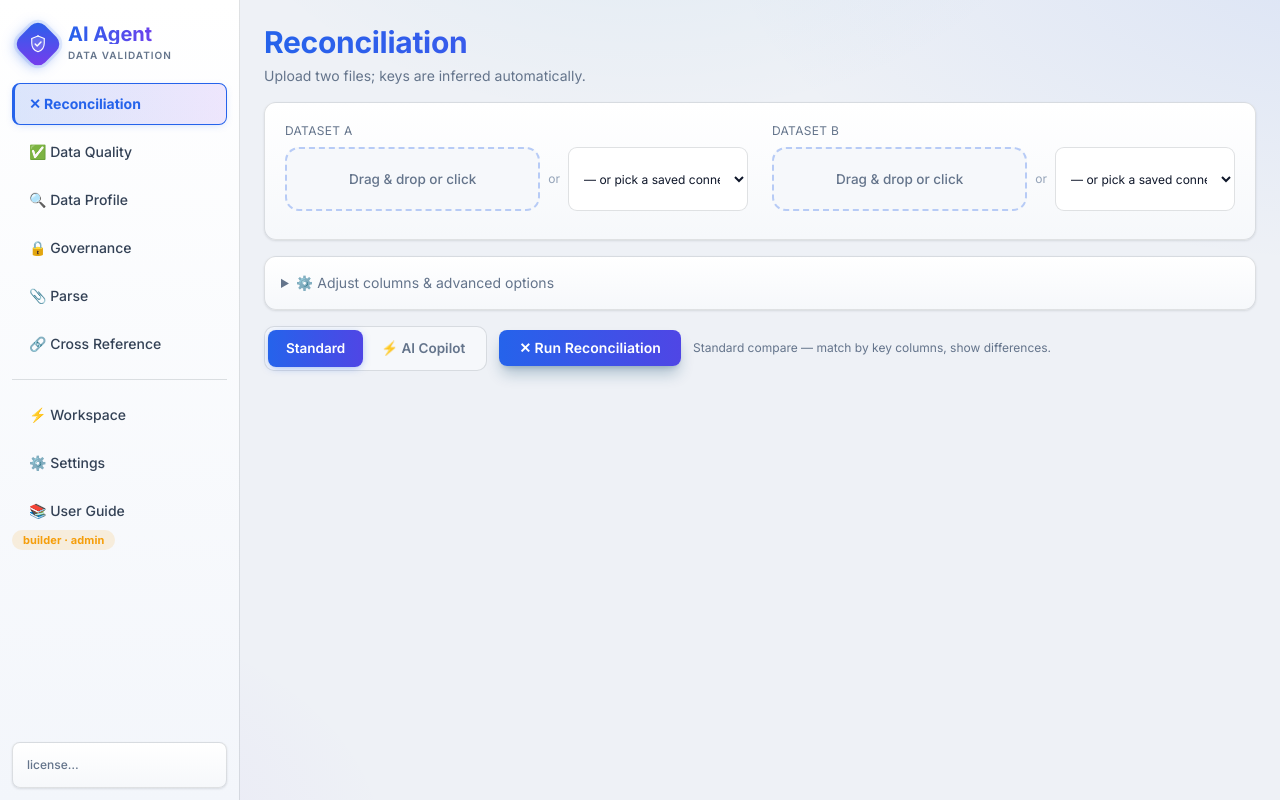
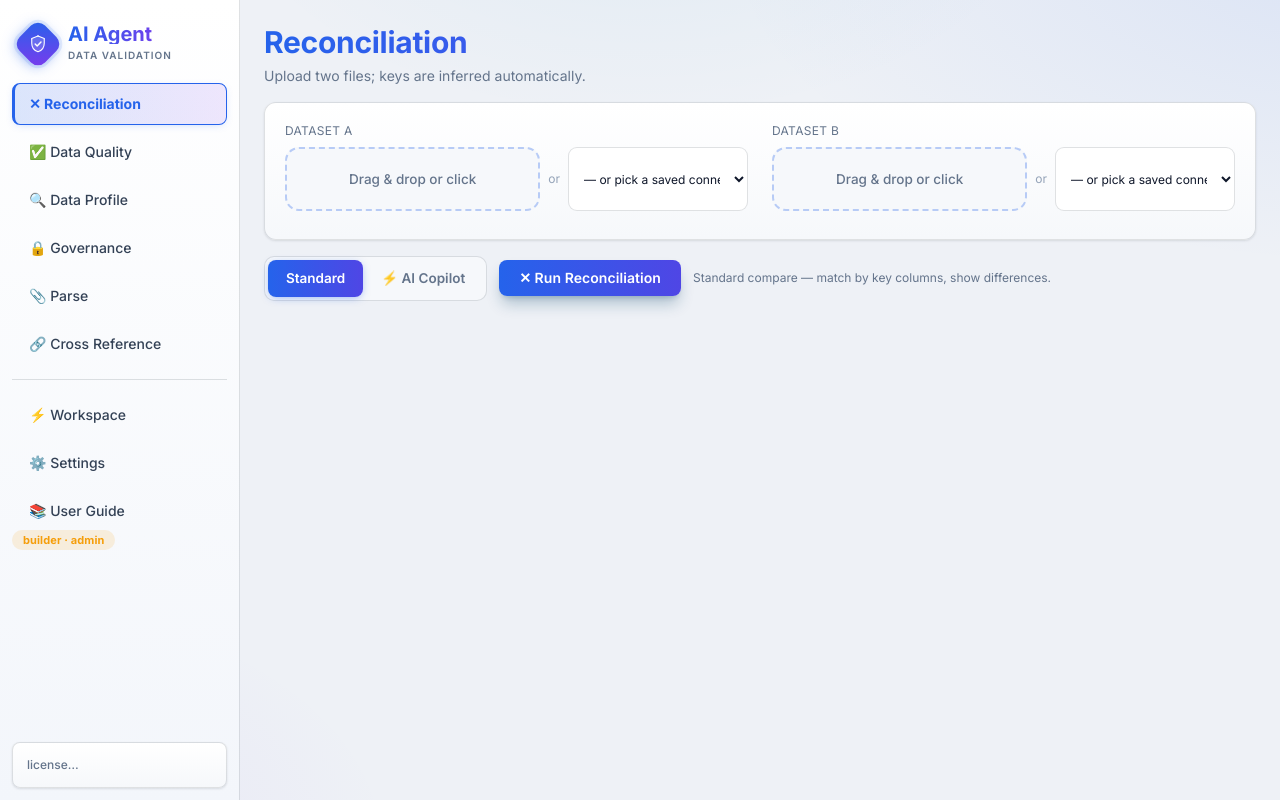
Before and after one commit to ravindraupadhyay1001-ux/ai-datavalidator, a FastAPI app: page / in a window 1280 px wide. Run offline with FastAPI, Linux system fonts and the light colour scheme; data comes from the database, SQL or seed files in the repository; data that the repository does not hold is empty; parts of the project's set-up code (start-up, migrations or seed data) failed here and were passed over; some libraries are stand-ins or nearby versions.

Commit message:
Simplify Reconciliation tab: drop pre-run advanced options and chart
Per feedback to keep the app simple: removed the pre-run "Adjust
columns & advanced options" panel (key/exclude text inputs, reference
docs, hint fields, DQ overrides, Complex Recon trigger) since column
adjustment is now handled interactively post-run via "Adjust columns &
rerun", and dropped the redundant "Reconciliation breakdown" bar chart
(the same counts are already in the stat tiles above it). Also removed
the now-unreachable runComplexRecon() and updated the stale User Guide
text pointing at the deleted panel.

Co-Authored-By: Claude Sonnet 5 <noreply@anthropic.com>

```diff
--- a/templates/index.html
+++ b/templates/index.html
@@ -160,33 +160,6 @@
           <div id="cmp-chip2" class="mt-2"></div>
         </div>
       </div>
-      <details class="card rounded-xl p-4 mb-4 text-sm">
-        <summary class="cursor-pointer text-gray-400">&#9881;&#65039; Adjust columns &amp; advanced options</summary>
-        <div class="mt-3 space-y-3">
-          <div class="grid grid-cols-2 gap-3">
-            <div><label class="text-xs text-gray-400">Key columns (optional)</label><input id="cmp-keys" class="inp w-full mt-1 text-sm"></div>
-            <div><label class="text-xs text-gray-400">Exclude columns (optional)</label><input id="cmp-excl" class="inp w-full mt-1 text-sm"></div>
-          </div>
-          <div><label class="text-xs text-gray-400">Reference Docs (data dictionary, business rules, regulatory ref &mdash; auto-classified)</label>
-            <input id="cmp-refdocs" type="file" multiple class="block w-full text-sm mt-1"></div>
-          <div><label class="text-xs text-gray-400">Domain / business context (free text for the AI)</label>
-            <textarea id="cmp-domain" rows="2" class="inp w-full mt-1 text-sm"></textarea></div>
-          <div class="grid grid-cols-2 gap-3">
-            <div><label class="text-xs text-gray-400">Column mapping hints</label><input id="cmp-maphints" class="inp w-full mt-1 text-sm"></div>
-            <div><label class="text-xs text-gray-400">Key column hints</label><input id="cmp-keyhints" class="inp w-full mt-1 text-sm"></div>
-            <div><label class="text-xs text-gray-400">Transform hints</label><input id="cmp-transformhints" class="inp w-full mt-1 text-sm"></div>
-            <div><label class="text-xs text-gray-400">Exclude hints</label><input id="cmp-excludehints" class="inp w-full mt-1 text-sm"></div>
-          </div>
-          <div><label class="text-xs text-gray-400">Cross-file / referential rules</label>
-            <textarea id="cmp-crossfilerules" rows="2" class="inp w-full mt-1 text-sm"></textarea></div>
-          <div><label class="text-xs text-gray-400">DQ Overrides &mdash; per column</label>
-            <div id="cmp-dqgrid" class="mt-1 space-y-1"></div>
-            <button type="button" onclick="addDqOverrideRow('cmp')" class="btn-ghost btn rounded px-2 py-1 text-xs mt-1">+ Add column override</button></div>
-          <div><label class="text-xs text-gray-400">Match rows via free-text column (Complex Recon &mdash; extracts buy/sell + quantity)</label>
-            <input id="cmp-textcol" placeholder="free-text column name" class="inp w-full mt-1 text-sm">
-            <button onclick="runComplexRecon()" class="btn-indigo btn px-3 py-1.5 rounded-lg text-xs font-semibold mt-2">&#9889; Run Complex Recon</button></div>
-        </div>
-      </details>
       <div class="flex gap-3 items-center flex-wrap">
         <div class="seg" id="cmp-seg">
           <span class="seg-btn active" data-mode="standard" onclick="setCmpMode('standard')">Standard</span>
@@ -859,7 +832,6 @@ function renderCompareResult(data, t0){
       ${stat('F1 dup rows', data.duplicates?.file1?.duplicate_rows??0, '#a855f7')}
       ${stat('F2 dup rows', data.duplicates?.file2?.duplicate_rows??0, '#a855f7')}
     </div>
-    <div class="card rounded-xl p-4 mb-4"><div class="text-xs text-gray-400 mb-2">Reconciliation breakdown</div><canvas id="cmpChart" height="90"></canvas></div>
     <details class="card rounded-xl p-4 text-sm">
       <summary class="cursor-pointer text-sky-700 font-semibold">&rarr; Adjust columns &amp; rerun</summary>
       <div class="mt-4">${allCols.length ? keyExcludeCheckboxes('cmp', allCols, data.keys||[]) : '<div class="text-xs text-gray-500">Rerun requires the original session (re-run the compare above first).</div>'}</div>
@@ -944,10 +916,6 @@ function renderCompareResult(data, t0){
     {key:'copilot', label:'&#9889; AI Copilot', content: copilotPanelHTML('cmp','compare', chips)},
     {key:'logs', label:`Logs (${(data.logs||[]).length})`, content: logsPanelHTML(data.logs)},
   ], 'summary');
-  chart('cmpChart',{type:'bar',data:{labels:['File1 only','File2 only','Modified'],
-    datasets:[{data:[c.file1_only||0,c.file2_only||0,c.modified||0],
-      backgroundColor:['#dc2626','#d97706','#d97706'],borderRadius:6}]},
-    options:{plugins:{legend:{display:false}},scales:{x:{ticks:{color:'#64748b'}},y:{ticks:{color:'#64748b'},grid:{color:'#e2e8f0'}}}}});
   loadDatasetControlRules('cmp','compare');
 }
 async function runCompare(){
@@ -955,8 +923,7 @@ async function runCompare(){
   const t0 = performance.now();
   const {ok,data}=await postForm('compare',
     [['files_a','cmp-f1','conn_a_ids','cmp-conn1'],['files_b','cmp-f2','conn_b_ids','cmp-conn2']],
-    {key_columns:document.getElementById('cmp-keys').value, exclude_columns:document.getElementById('cmp-excl').value,
-     ...advancedHints('cmp')}, 'cmp-refdocs');
+    {}, null);
   if(!ok){ out.innerHTML=`<div class="text-red-400">${data.detail||'Error'}</div>`; return; }
   renderCompareResult(data, t0);
 }
@@ -991,22 +958,6 @@ async function runCompareAI(){
   chatInput.value = `Compare these two files and tell me the key differences, likely join keys, and any rows that look mismatched.`;
   chatInput.focus();
 }
-async function runComplexRecon(){
-  const out=document.getElementById('cmp-out'); out.innerHTML='<span class="text-gray-400">Loading files for the AI Copilot&hellip;</span>';
-  const textCol = document.getElementById('cmp-textcol').value.trim();
-  if(!textCol){ out.innerHTML='<div class="text-red-400">Enter the free-text description column name first.</div>'; return; }
-  const {ok,data}=await postForm('lineage',[['files_a','cmp-f1'],['files_b','cmp-f2']]);
-  if(!ok){ out.innerHTML=`<div class="text-red-400">${data.detail||data.error||'Error'}</div>`; return; }
-  setSession(data.session_id);
-  out.innerHTML=`<div class="card rounded-xl p-4 text-sm text-gray-300">
-    Files loaded (${(data.file_names||[]).join(' vs ')}). Complex matching on free-text columns is driven by the
-    <b class="text-sky-300">AI Copilot</b> panel &rarr;. A starter message has been filled in for you &mdash;
-    review it and hit Send to define the match rule for <b class="text-sky-300">${esc(textCol)}</b>.</div>`;
-  const chatInput = document.getElementById('chat-in');
-  chatInput.value = `Match rows between the two files by extracting the buy/sell side and quantity from the free-text column "${textCol}", then compare the remaining fields for each matched row.`;
-  chatInput.focus();
-}
-
 // ---------- Quality / Profile / Governance -- AI Copilot mode ----------
 async function _runAICopilotMode(action, fileId, prefix, context, label, connId){
   const out=document.getElementById(prefix+'-out'); out.innerHTML='<span class="text-gray-400">Loading file for the AI Copilot&hellip;</span>';
@@ -1385,9 +1336,8 @@ const HELP_CONTENT = {
   compare: `<h3 class="font-semibold text-sky-300 mb-2">Reconciliation</h3>
     <p>Compares two files (or two saved Workspace connections) and reports matched rows, rows only in one side,
     and modified rows with per-field diffs. Keys are auto-inferred if left blank.</p>
-    <p class="mt-2 text-gray-400">Use <b>Complex Recon</b> when there's no clean key column and you need to match
-    rows via a free-text description (extracts buy/sell side + quantity). Use <b>Dataset Controls / Advanced
-    Options</b> to attach reference docs, mapping hints, or per-column DQ overrides.</p>`,
+    <p class="mt-2 text-gray-400">After a run, open <b>Adjust columns &amp; rerun</b> in the Summary tab to pick
+    the join key or exclude columns and rerun in place.</p>`,
   quality: `<h3 class="font-semibold text-sky-300 mb-2">Data Quality</h3>
     <p>Scores a file across Completeness, Uniqueness, Validity, Consistency, Conformity and Precision, with a
     letter grade and per-rule PASS/FAIL results. Pick a BFSI Rule Pack (Trade, Position, Payments, MiFID II,
```
